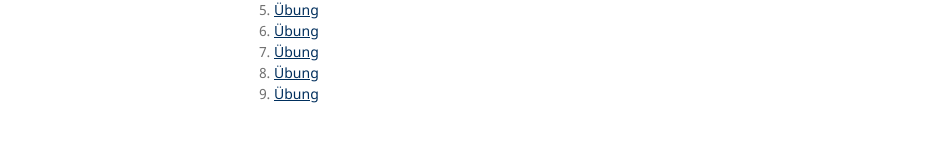
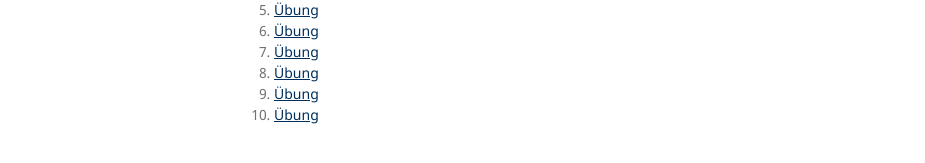
Before and after one commit to JULIELab/JULIELab.github.io, a Jekyll site: the page built from Courses/Computerlinguistik+Sprachtechnologie.md, in a window 1280 px wide. Shown: the part 698-861 px from the top of the page, without its empty margins (176-1101 px from the left). Built offline with Jekyll 4.4.1, drawn with Linux system fonts in a browser that asks for light colours.

Commit message:
exercise clst

```diff
--- a/Courses/Computerlinguistik+Sprachtechnologie.md
+++ b/Courses/Computerlinguistik+Sprachtechnologie.md
@@ -28,3 +28,4 @@ In der Vorlesung werden einerseits methodische Grundlagen der Computerlinguistik
 7. [Übung](/downloads/teaching/ws201819/clst/blatt07_clst.pdf)
 8. [Übung](/downloads/teaching/ws201819/clst/blatt08_clst.pdf)
 9. [Übung](/downloads/teaching/ws201819/clst/blatt09_clst.pdf)
+10. [Übung](/downloads/teaching/ws201819/clst/blatt10_clst.pdf)
```
Also changed, not shown: 1 other file.
